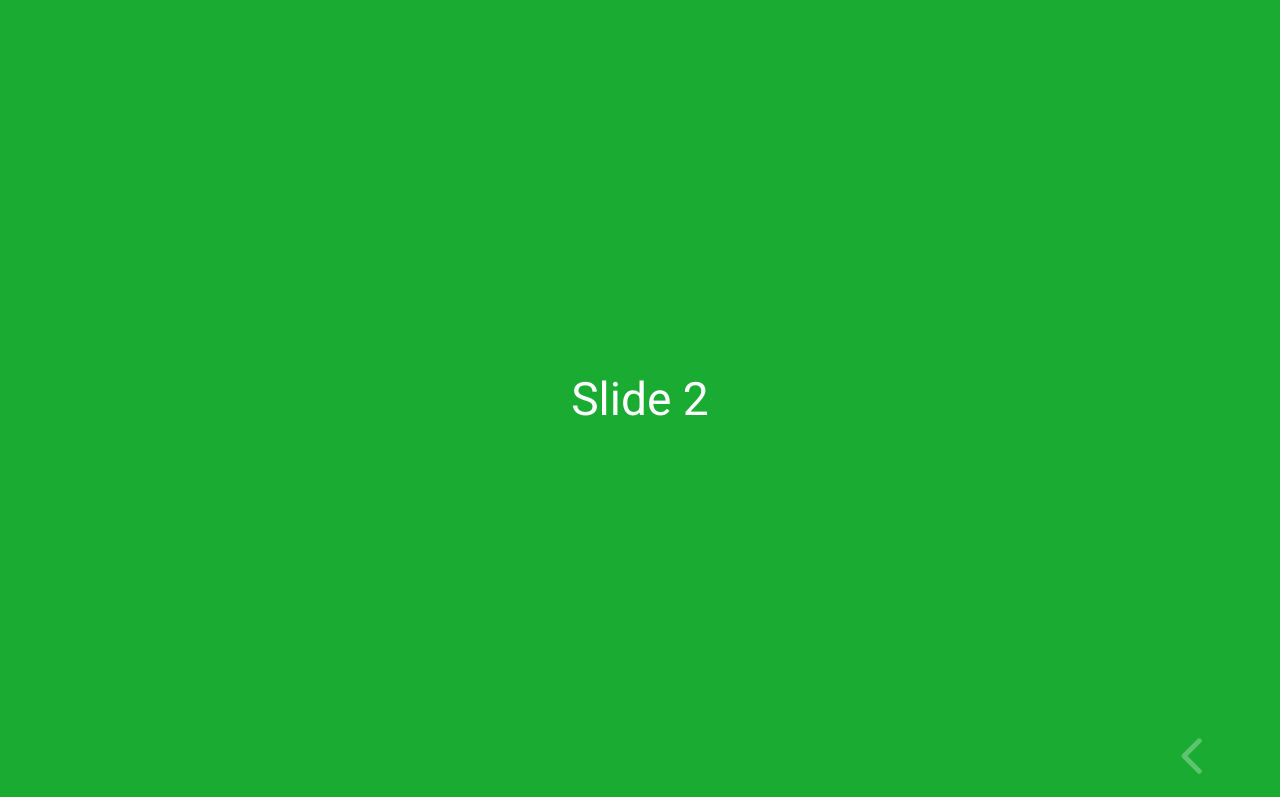
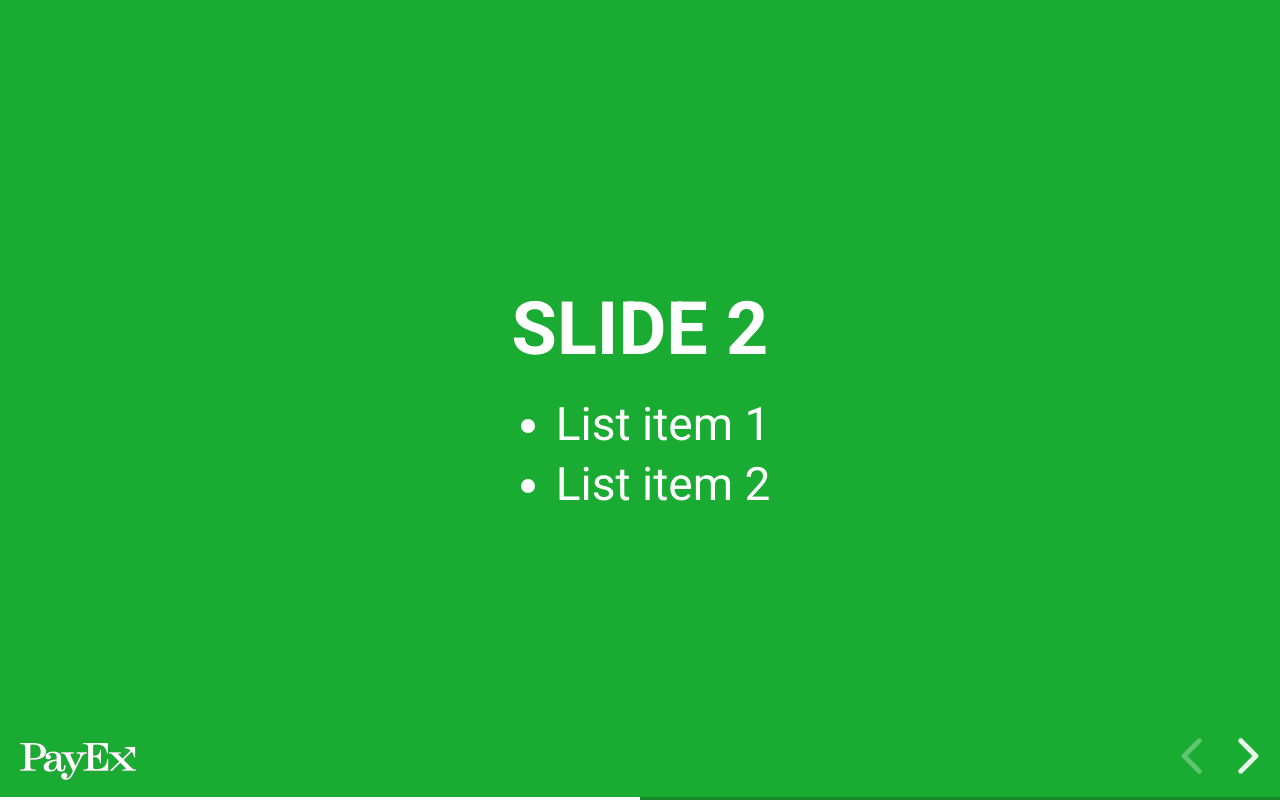
Before and after one commit to hmosvoll/slides, a plain HTML site: page index.html in a window 1280 px wide. Both pictures are taken after a click on the button "next slide". Drawn offline with Linux system fonts and the light colour scheme.

Commit message:
More changes.

```diff
--- a/index.html
+++ b/index.html
@@ -4,15 +4,36 @@
 		<link rel="stylesheet" href="css/theme/payex.css">
 	</head>
 	<body>
+		<img class="payex-logo" src="./img/payex-logo-white-30.png">
 		<div class="reveal">
 			<div class="slides">
+
+<!------------- SLIDES START HERE ------------->
+
 				<section>
                     <h1>
-                        Talk X
+                        Slide 1
                     </h1>
                     <p>by Some One</p>
-                </section>
-                <section>Slide 2</section>
+				</section>
+
+                <section>
+					<h2>Slide 2</h2>
+					<ul>
+						<li>List item 1</li>
+						<li>List item 2</li>
+					</ul>
+				</section>
+
+				<section>
+					<h2>Slide 3</h2>
+					<ul>
+						<li>List item 1</li>
+						<li>List item 2</li>
+					</ul>
+				</section>
+
+<!------------- SLIDES STOP HERE ------------->
 
 			</div>
 		</div>
--- a/scss/payex.scss
+++ b/scss/payex.scss
@@ -43,7 +43,11 @@ section.has-dark-background {
 	}
 }
 
-
+.payex-logo{
+	position: fixed;
+	bottom: 20px;
+	left: 20px;
+}
 // Theme template ------------------------------
 @import "theme/theme";
 // ---------------------------------------------
```
Also changed, not shown: css/theme/payex.css, img/payex-logo-white-30.png (added), 2 other files.
